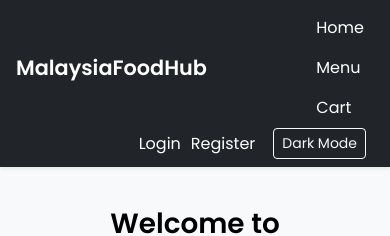
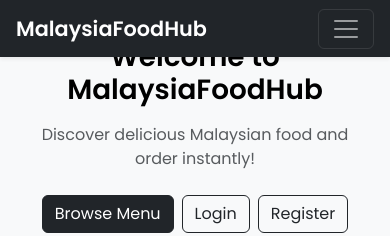
Before and after one commit to ShahrulMustaqiim/COS30043-Web-Project, a Vue app: page / in a window 390 px wide. Shown: the top 236 px of the page. Built offline with nearby package versions, Linux system fonts and the light colour scheme; no server answers.

Commit message:
Updated Navbar display on all devices

```diff
--- a/src/components/Navbar.vue
+++ b/src/components/Navbar.vue
@@ -1,8 +1,16 @@
 <template>
-  <nav class="navbar navbar-expand-lg navbar-dark bg-dark px-3 sticky-top shadow-sm">
+  <nav class="navbar navbar-expand-lg navbar-dark bg-dark px-3 fixed-top shadow-sm">
 
     <!-- Brand -->
     <router-link class="navbar-brand" to="/">MalaysiaFoodHub</router-link>
+
+    <!-- Mobile Toggle Button -->
+    <button class="navbar-toggler" type="button" data-bs-toggle="collapse" data-bs-target="#navbarContent">
+      <span class="navbar-toggler-icon"></span>
+    </button>
+
+    <!-- Collapsible Content -->
+    <div class="collapse navbar-collapse" id="navbarContent">
 
       <!-- Left side -->
       <div class="navbar-nav">
@@ -39,6 +47,7 @@
             {{ darkMode ? 'Light Mode' : 'Dark Mode' }}
           </button>
         </template>
+      </div>
     </div>
   </nav>
 </template>
@@ -120,4 +129,20 @@ export default {
   backdrop-filter: blur(10px);
   z-index: 1000;
 }
+
+.navbar-nav .nav-link {
+  margin-right: 10px;
+}
+
+@media (max-width: 992px) {
+
+  .navbar-nav {
+    margin-top: 10px;
+  }
+
+  .ms-auto {
+    margin-top: 10px;
+  }
+
+}
 </style>
```
Lines whose indentation alone changed are shown as unchanged.
